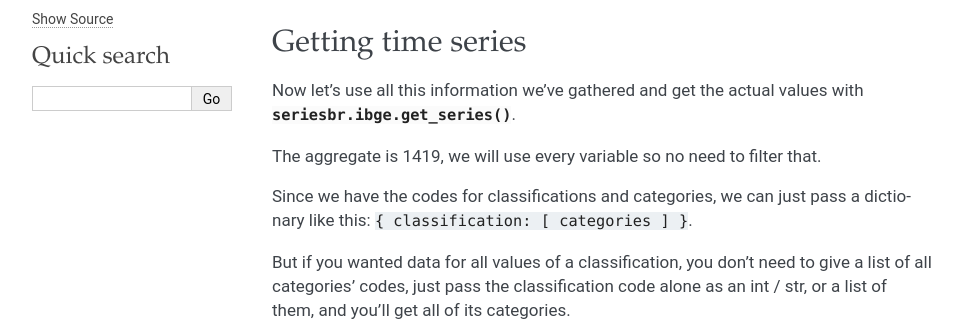
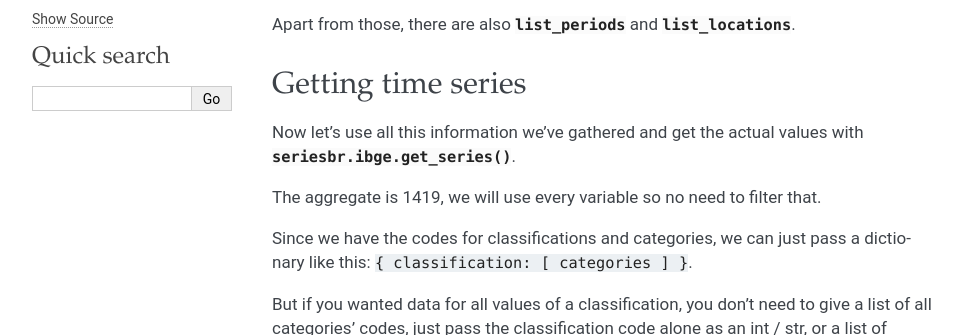
Before and after one commit to phelipetls/seriesbr, a Sphinx documentation site: the page built from docs/source/demos/IBGE.rst, in a window 1280 px wide and 900 px high, scrolled down 1224 px, cut to the strip 246-581 px from the top of the window. Shown: the whole strip, without its empty margins (148-1110 px from the left). Built offline with Sphinx 7.4.7, drawn with Linux system fonts in a browser that asks for light colours.

Commit message:
docs: minor changes

```diff
--- a/docs/source/demos/IBGE.rst
+++ b/docs/source/demos/IBGE.rst
@@ -75,6 +75,9 @@ This means they're products' major groups, not subgroups etc.
    )
 
    categories
+
+Apart from those, there are also :py:func:`list_periods <seriesbr.ibge.list_periods>`
+and :py:func:`list_locations <seriesbr.ibge.list_locations>`.
 
 
 Getting time series
```
